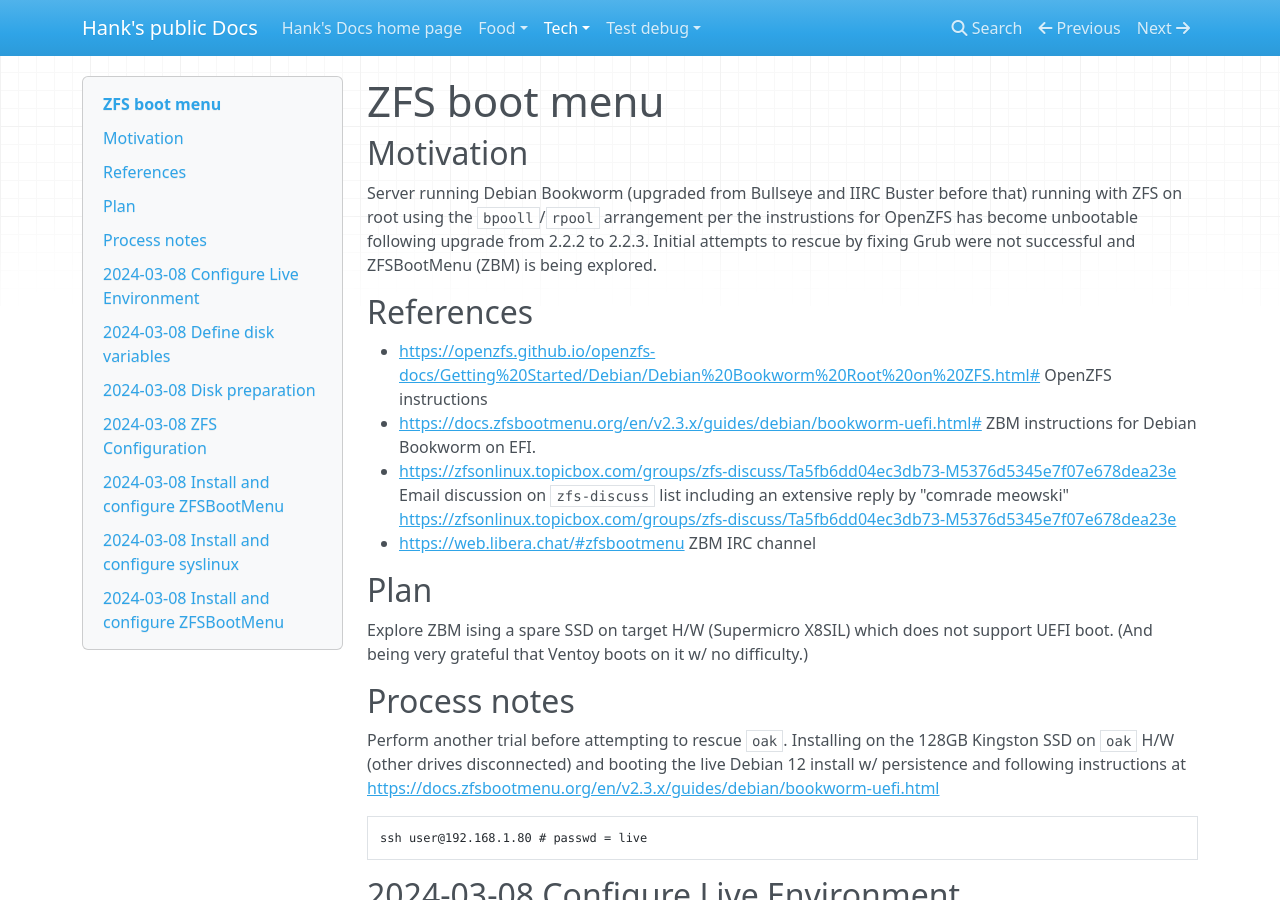
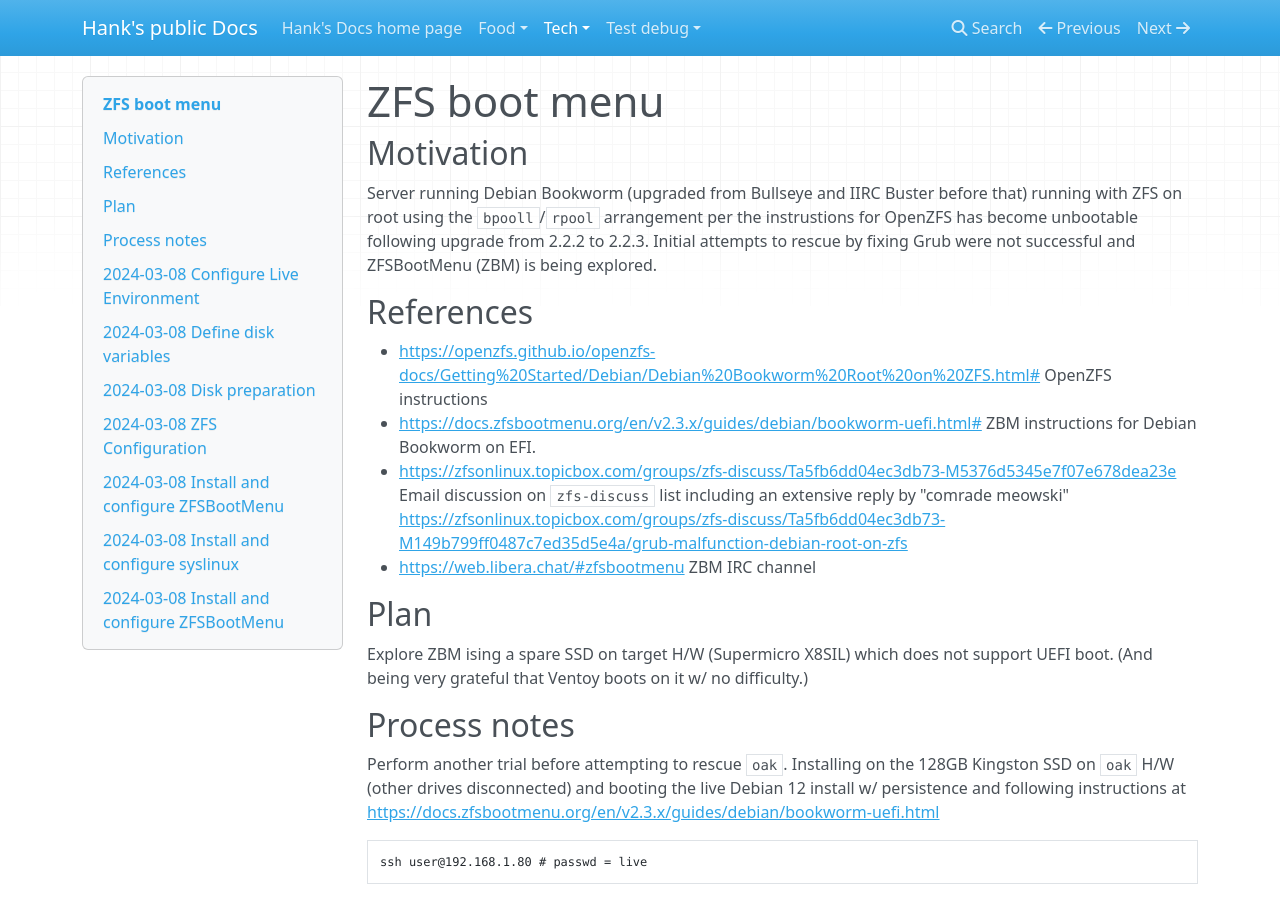
Before and after one commit to HankB/MkDocs-blog, an MkDocs documentation site: the page built from docs/tech/ZFS-boot-menu.md, in a window 1280 px wide and 900 px high. Built offline with MkDocs 1.6.1, drawn with Linux system fonts in a browser that asks for light colours; nearby versions of some CDN libraries; some of the changed lines change nothing that is shown.

Commit message:
correct link

```diff
--- a/docs/tech/ZFS-boot-menu.md
+++ b/docs/tech/ZFS-boot-menu.md
@@ -8,7 +8,7 @@ Server running Debian Bookworm (upgraded from Bullseye and IIRC Buster before th
 
 * <https://openzfs.github.io/openzfs-docs/Getting%20Started/Debian/Debian%20Bookworm%20Root%20on%20ZFS.html#> OpenZFS instructions
 * <https://docs.zfsbootmenu.org/en/v2.3.x/guides/debian/bookworm-uefi.html#> ZBM instructions for Debian Bookworm on EFI.
-* <https://zfsonlinux.topicbox.com/groups/zfs-discuss/Ta5fb6dd04ec3db73-M5376d5345e7f07e678dea23e> Email discussion on `zfs-discuss` list including an extensive reply by "comrade meowski" <https://zfsonlinux.topicbox.com/groups/zfs-discuss/Ta5fb6dd04ec3db73-M5376d5345e7f07e678dea23e>
+* <https://zfsonlinux.topicbox.com/groups/zfs-discuss/Ta5fb6dd04ec3db73-M5376d5345e7f07e678dea23e> Email discussion on `zfs-discuss` list including an extensive reply by "comrade meowski" <https://zfsonlinux.topicbox.com/groups/zfs-discuss/Ta5fb6dd04ec3db73-M149b799ff0487c7ed35d5e4a/grub-malfunction-debian-root-on-zfs>
 * <https://web.libera.chat/#zfsbootmenu> ZBM IRC channel
 
 ## Plan
```
